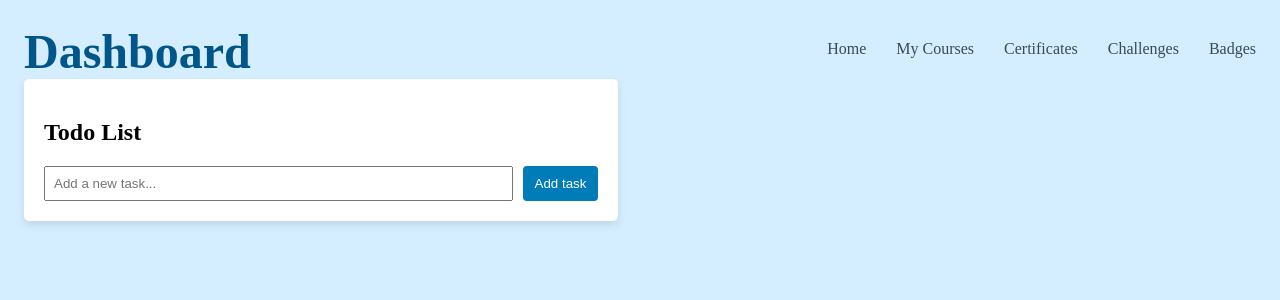
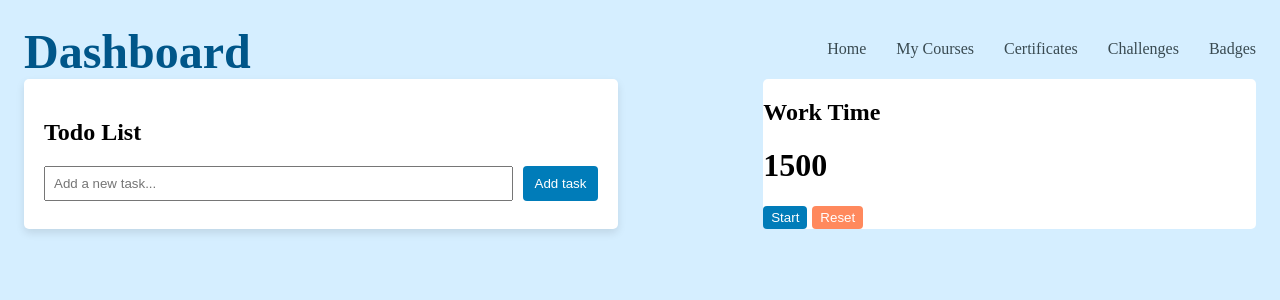
Before and after one commit to oduordaizy/10_days_of_reactjs, a React (Vite) app: page / in a window 1280 px wide. Shown: the top 300 px of the page. Built offline with nearby package versions, Linux system fonts and the light colour scheme.

Commit message:
Update: Added a new div for the TodoList and pomodoro component

```diff
--- a/src/App.tsx
+++ b/src/App.tsx
@@ -1,5 +1,6 @@
 import './App.css'
 import Navbar from './components/Navbar'
+import Pomodoro from './components/Pomodoro'
 import TodoList from './components/TodoList'
 
 function App() {
@@ -7,8 +8,11 @@ function App() {
   return (
     <>
      <Navbar />
+    <div className="prodTools">
+      <TodoList />
+      <Pomodoro />
+    </div>
 
-    <TodoList />
 
     </>
   )
```
